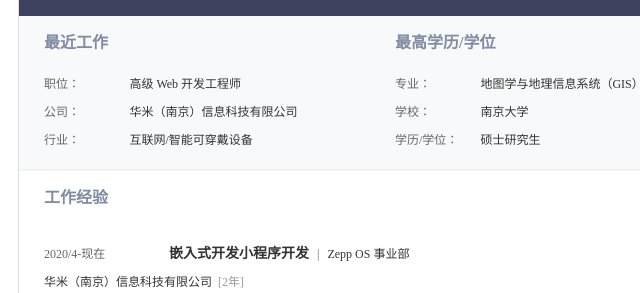
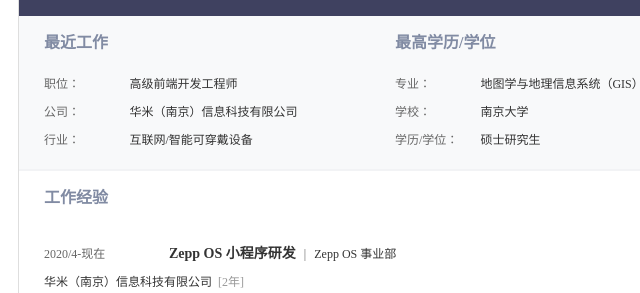
Before and after one commit to htoooth/myresume, a plain HTML site: page index.html in a window 1280 px wide. Shown: the part 137-430 px from the top of the page, 255-895 px from the left. Drawn offline with Linux system fonts and the light colour scheme.

Commit message:
update resume

```diff
--- a/index.html
+++ b/index.html
@@ -479,7 +479,7 @@
                               </tr>
                               <tr>
                                 <td valign="top" class="keys">职位：</td>
-                                <td valign="top" class="txt2">高级 Web 开发工程师</td>
+                                <td valign="top" class="txt2">高级前端开发工程师</td>
                               </tr>
                               <tr>
                                 <td valign="top" class="keys">公司：</td>
@@ -543,7 +543,7 @@
                               <tr>
                                 <td valign="top" class="time">2020/4-现在</td>
                                 <td valign="top" class="rtbox">
-                                  <strong class="txt3">嵌入式开发小程序开发</strong>
+                                  <strong class="txt3">Zepp OS 小程序研发</strong>
                                   <span class="p5">|</span>
                                   <span>Zepp OS 事业部</span>
                                 </td>
```
